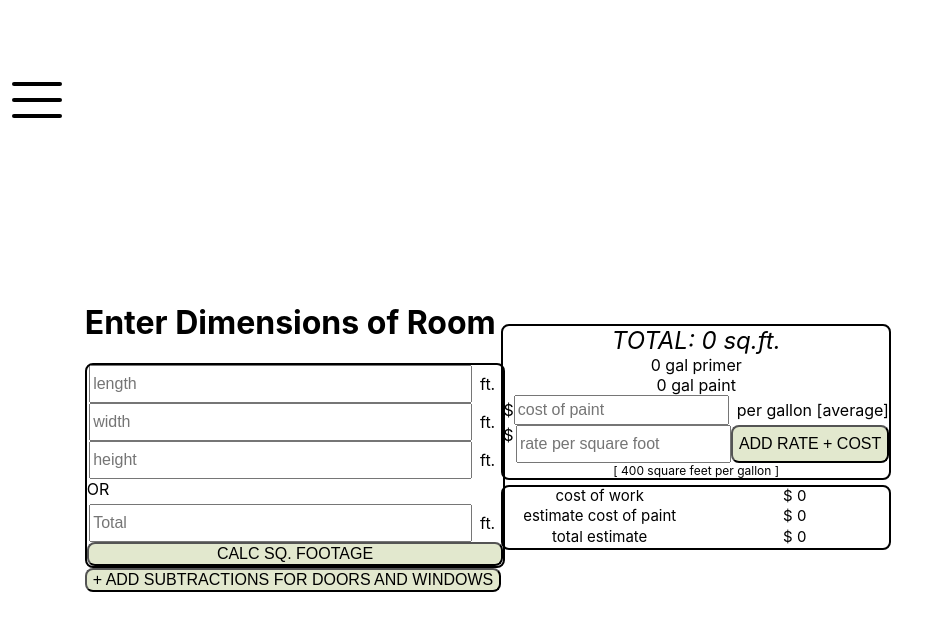
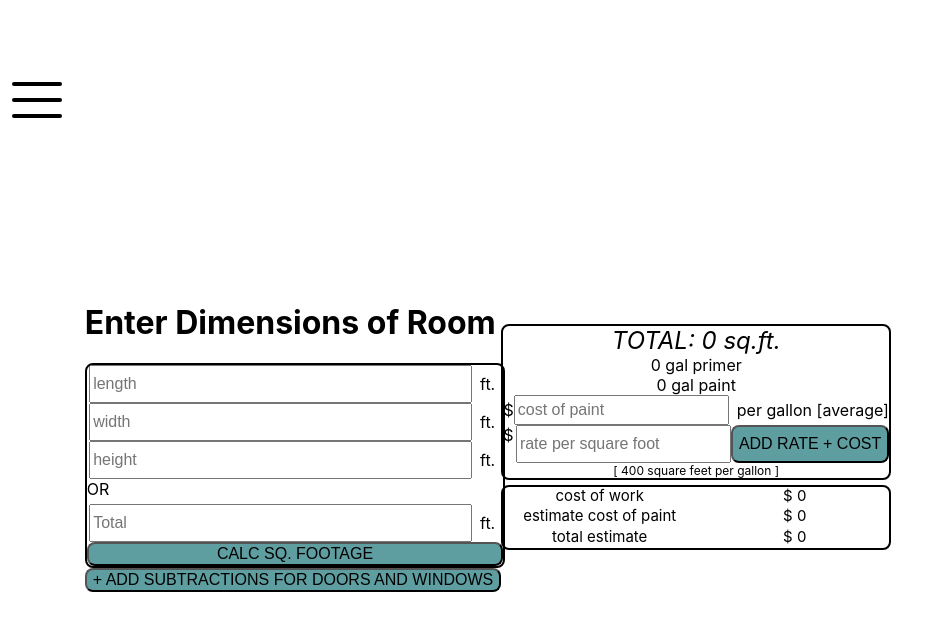
Before and after one commit to MattOrtner/the-painters-tool, a React (Create React App) app: page / in a window 1280 px wide. Shown: the top 630 px of the page, without its empty margins (0-942 px from the left). Built offline with nearby package versions, Linux system fonts and the light colour scheme.

Commit message:
themeChanger activated

```diff
--- a/src/App.css
+++ b/src/App.css
@@ -12,18 +12,20 @@
 .menu {
   width: 100%;
   height: 80%;
-  background-color:rgb(197, 197, 197);
+  background-color: rgb(197, 197, 197);
   display: flex;
   flex-direction: column;
   justify-content: center;
   align-items: center;
 }
+
 .theme-title {
   font-weight: 500;
   font-size: 50px;
   font-style: italic;
   margin-bottom: 50px;
 }
+
 .theme-container {
   width: 75%;
   height: 50%;
@@ -44,15 +46,7 @@
   border-radius: 15px;
   cursor: pointer;
 }
-.one {
-  background-color: cadetblue;
-}
-.two {
-  background-color: crimson;
-}
-.three {
-  background-color: darkolivegreen;
-}
+
 .bottom-container {
   display: flex;
   margin: .25rem;
@@ -307,6 +301,17 @@
   display: flex;
 }
 
+.one {
+  background-color: cadetblue;
+}
+
+.two {
+  background-color: crimson;
+}
+
+.three {
+  background-color: darkolivegreen;
+}
 
 @media (max-width: 850px) {
   .bottom-container {
--- a/src/App.js
+++ b/src/App.js
@@ -18,6 +18,7 @@ function App() {
   const [gallons, setGallons] = useState(0)
   const [totalCost, setTotalCost] = useState(0)
   const [isMenuShown, setIsMenuShown] = useState(false)
+  const [themeColor, setThemeColor] = useState('one')
 
   useEffect(() => {
     findTotalCost()
@@ -94,7 +95,17 @@ function App() {
       setIsMenuShown(true)
     }
   }
+  const changeTheme = (e) => {
+    const newTheme = e.target.attributes.color.nodeValue
+    setThemeColor(newTheme)
+    console.log(e, 'e')
+    console.log(e.target, 'e.target')
+    console.log(e.target.attributes.color.nodeValue, 'attributes.color.nodeValue')
+    // console.log(e.target.color, 'e.target.color')
 
+
+    //this is going to change the color
+  }
   return (
     <div className="App">
       <div className="menu-button" onClick={() => showMenu()}>
@@ -105,22 +116,22 @@ function App() {
         <div className="menu">
           <div className="theme-title">Choose a theme</div>
           <div className="theme-container">
-            <div className="theme one"></div>
-            <div className="theme two"></div>
-            <div className="theme three"></div>
+            <div className="theme one" color="one" onClick={(e) => changeTheme(e)}></div>
+            <div className="theme two" color="two"  onClick={(e) => changeTheme(e)}></div>
+            <div className="theme three" color="three" onClick={(e) => changeTheme(e)}></div>
           </div>
         </div>
         :
         <div className="bottom-container">
           <div className="container left">
             <h1>Enter Dimensions of Room</h1>
-            <SquareFootInput calculate={calculate} handleLHWInputs={handleLHWInputs} setTotalFootage={setTotalFootage}/>
+            <SquareFootInput calculate={calculate} themeColor={themeColor} handleLHWInputs={handleLHWInputs} setTotalFootage={setTotalFootage}/>
               {isSubtracted ?
                 <>
                   <SubtractionInput subtractionList={subtractionList} setIsSubtracted={setIsSubtracted} setSubtractionList={setSubtractionList} />
                 </>
                 :
-                <button className="toggle-subtraction button" onClick={() => setIsSubtracted(true)}>+ ADD SUBTRACTIONS FOR DOORS AND WINDOWS</button>
+                <button className={`toggle-subtraction button ${themeColor}`} onClick={() => setIsSubtracted(true)}>+ ADD SUBTRACTIONS FOR DOORS AND WINDOWS</button>
               }
           </div>
 
@@ -130,6 +141,7 @@ function App() {
             ''}
           <div className="container right">
             <InfoContainer
+              themeColor={themeColor}
               totalFootage={totalFootage}
               gallons={gallons}
               handlePaintInput={handlePaintInput}
--- a/src/components/InfoContainer.js
+++ b/src/components/InfoContainer.js
@@ -1,6 +1,6 @@
 import React from 'react'
 
-const InfoContainer = ({totalFootage, gallons, handlePaintInput, handleLHWInputs, calculateTotal}) => {
+const InfoContainer = ({themeColor, totalFootage, gallons, handlePaintInput, handleLHWInputs, calculateTotal}) => {
   return (
     <div className="info-container">
       <div className="total info">TOTAL: {totalFootage} sq.ft.</div>
@@ -14,7 +14,7 @@ const InfoContainer = ({totalFootage, gallons, handlePaintInput, handleLHWInputs
       <div className="rate-container">
         <div>$</div>
         <input type="number" className="input" placeholder="rate per square foot" name="rate" onChange={handleLHWInputs} />
-        <input type="button" className="add-cost button" value="ADD RATE + COST" onClick={calculateTotal} />
+        <input type="button" className={`add-cost button ${themeColor}`} value="ADD RATE + COST" onClick={calculateTotal} />
       </div>
       <div className="small-print">[ 400 square feet per gallon ]</div>
     </div>
--- a/src/components/SquareFootInput.js
+++ b/src/components/SquareFootInput.js
@@ -1,6 +1,6 @@
 import React from 'react'
 
-const SquareFootInput = ({ calculate, handleLHWInputs, setTotalFootage }) => {
+const SquareFootInput = ({ calculate, handleLHWInputs, setTotalFootage, themeColor }) => {
 
   return (
     <div className="inputs">
@@ -23,7 +23,7 @@ const SquareFootInput = ({ calculate, handleLHWInputs, setTotalFootage }) => {
         <input type="number"  className="input" placeholder="Total" name="total" onChange={handleLHWInputs}/>
         <div className="feet">ft.</div>
       </div>
-      <input className="sq-foot-button button" type="button" value="CALC SQ. FOOTAGE" onClick={calculate} />
+      <input className={`sq-foot-button button ${themeColor}`} type="button" value="CALC SQ. FOOTAGE" onClick={calculate} />
     </div>
   )
 }
```
